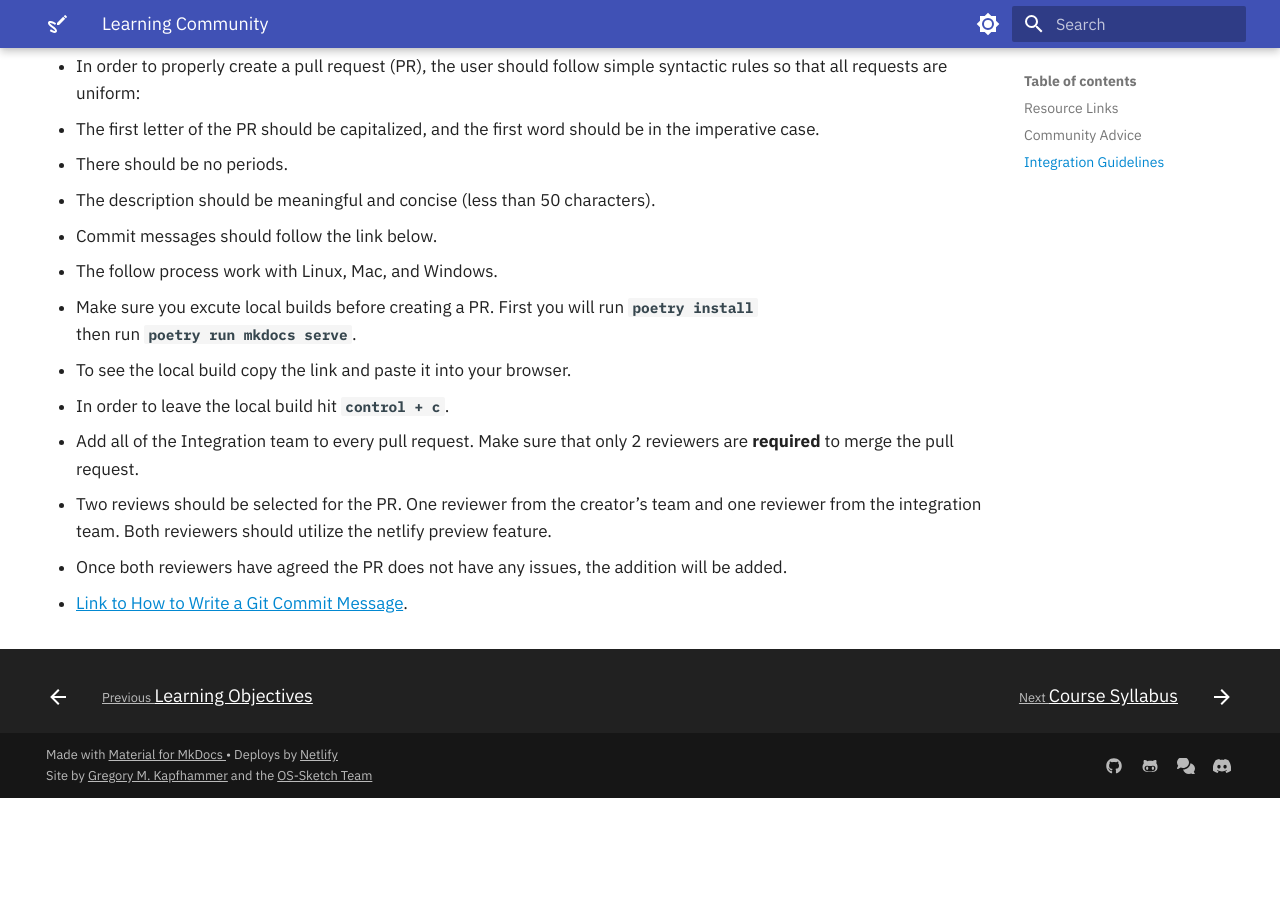
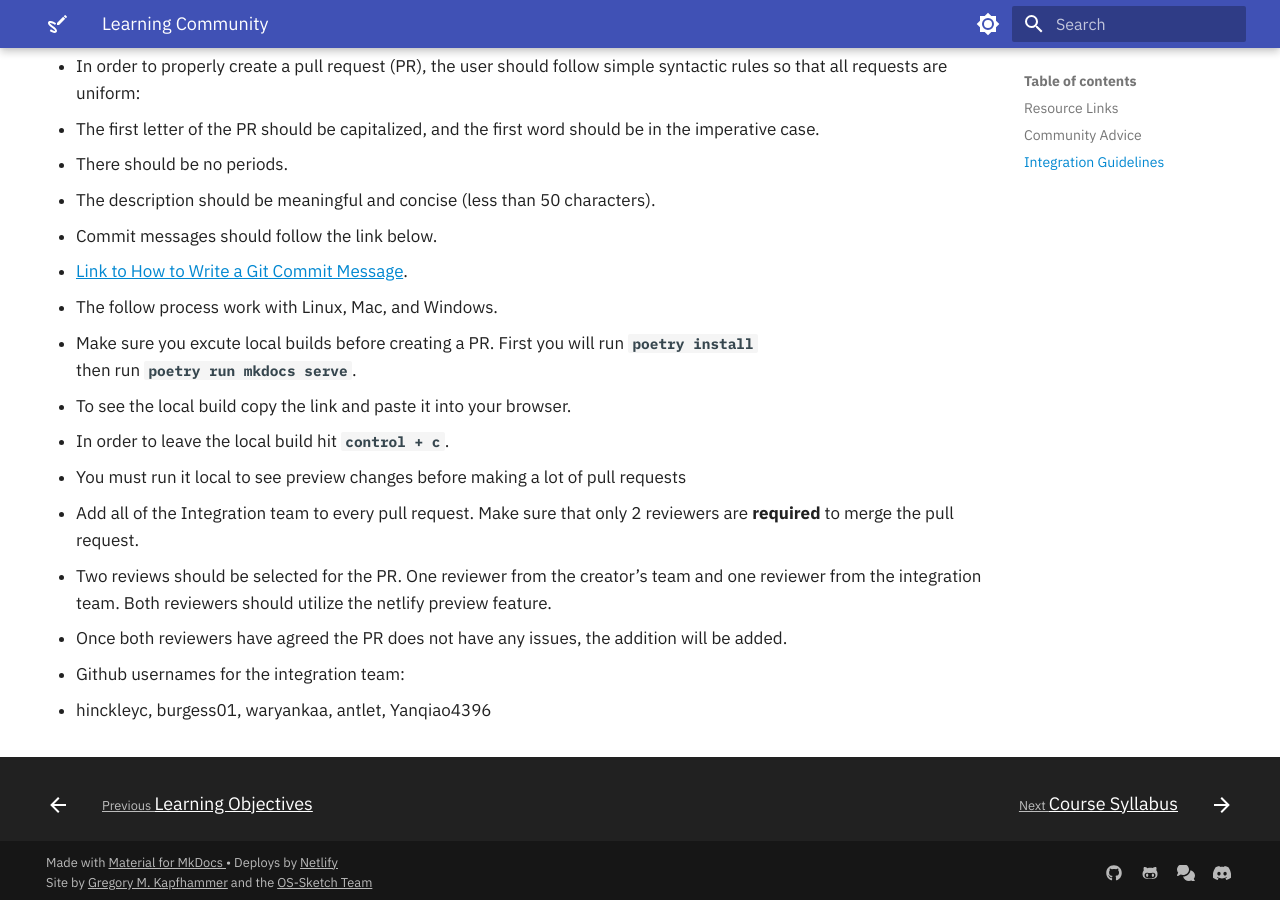
Before and after one commit to OS-Sketch/www.os-sketch.com, an MkDocs documentation site: the page built from docs/operating-systems/learning-community.md, in a window 1280 px wide and 900 px high, scrolled down 1221 px. Built offline with MkDocs 1.6.1 and Material for MkDocs 9.7.7, drawn with Linux system fonts in a browser that asks for light colours; before the commit the page ends 2019 px from its top, so only the background shows below that.

Commit message:
docs: Fix guidelines

```diff
--- a/docs/operating-systems/learning-community.md
+++ b/docs/operating-systems/learning-community.md
@@ -83,6 +83,8 @@ forum that best connects to your situation, as illustrated with these examples.
 
 - Commit messages should follow the link below.
 
+- [Link to How to Write a Git Commit Message](https://www.conventionalcommits.org/en/v1.0.0/#summary).
+
 - The follow process work with Linux, Mac, and Windows.
 
 - Make sure you excute local builds before creating a PR. First you will run `poetry install`
@@ -91,6 +93,8 @@ forum that best connects to your situation, as illustrated with these examples.
 - To see the local build copy the link and paste it into your browser.
 
 - In order to leave the local build hit `control + c`.
+
+- You must run it local to see preview changes before making a lot of pull requests
 
 - Add all of the Integration team to every pull request. Make sure that only 2 reviewers are
   **required** to merge the pull request.
@@ -101,4 +105,6 @@ forum that best connects to your situation, as illustrated with these examples.
 
 - Once both reviewers have agreed the PR does not have any issues, the addition will be added.
 
-- [Link to How to Write a Git Commit Message](https://www.conventionalcommits.org/en/v1.0.0/#summary).
+- Github usernames for the integration team:
+
+- hinckleyc, burgess01, waryankaa, antlet, Yanqiao4396
```
